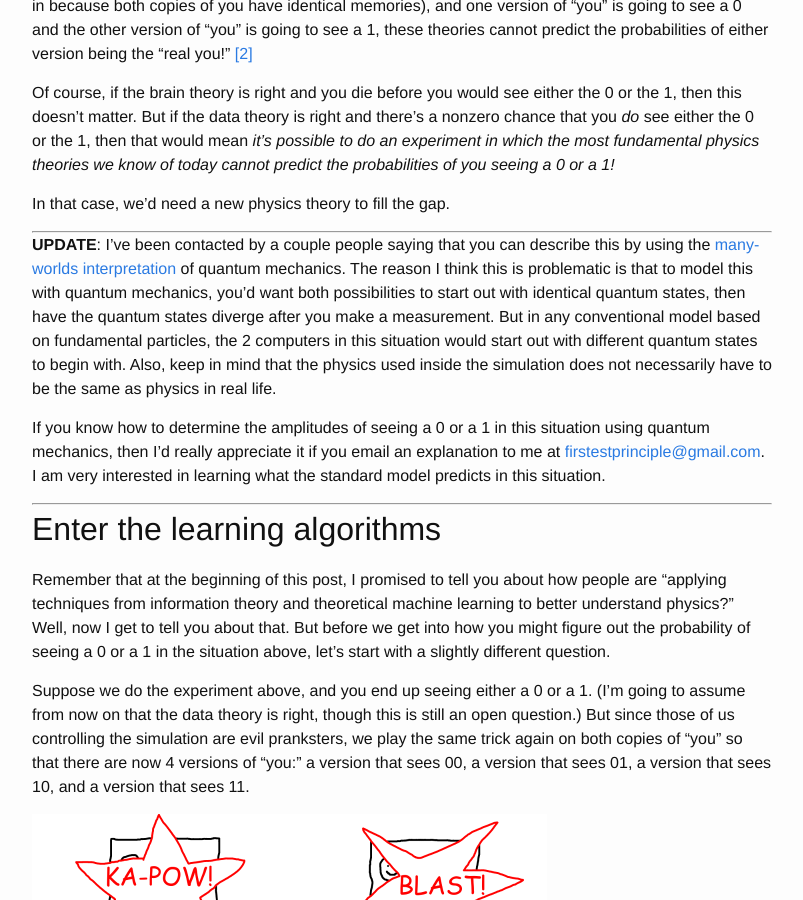
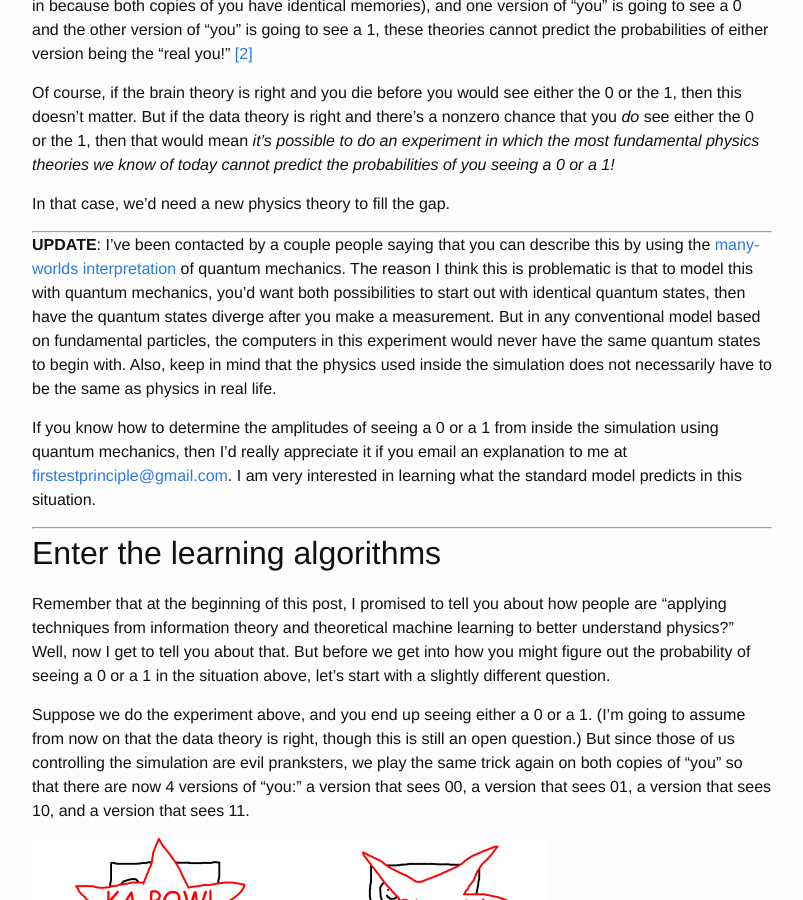
Before and after one commit to ad510/firstest-principle, a Jekyll site: the page built from _posts/2016-07-10-learning.md, in a window 1280 px wide and 900 px high, scrolled down 6508 px. Shown: the whole window, without its empty margins (238-1041 px from the left). Built offline with Jekyll 4.4.1, drawn with Linux system fonts in a browser that asks for light colours.

Commit message:
start out with different -> never have the same

```diff
--- a/_posts/2016-07-10-learning.md
+++ b/_posts/2016-07-10-learning.md
@@ -97,9 +97,9 @@ In that case, we'd need a new physics theory to fill the gap.
 
 ---
 
-**UPDATE**: I've been contacted by a couple people saying that you can describe this by using the [many-worlds interpretation](https://en.wikipedia.org/wiki/Many-worlds_interpretation) of quantum mechanics. The reason I think this is problematic is that to model this with quantum mechanics, you'd want both possibilities to start out with identical quantum states, then have the quantum states diverge after you make a measurement. But in any conventional model based on fundamental particles, the 2 computers in this situation would start out with different quantum states to begin with. Also, keep in mind that the physics used inside the simulation does not necessarily have to be the same as physics in real life.
+**UPDATE**: I've been contacted by a couple people saying that you can describe this by using the [many-worlds interpretation](https://en.wikipedia.org/wiki/Many-worlds_interpretation) of quantum mechanics. The reason I think this is problematic is that to model this with quantum mechanics, you'd want both possibilities to start out with identical quantum states, then have the quantum states diverge after you make a measurement. But in any conventional model based on fundamental particles, the computers in this experiment would never have the same quantum states to begin with. Also, keep in mind that the physics used inside the simulation does not necessarily have to be the same as physics in real life.
 
-If you know how to determine the amplitudes of seeing a 0 or a 1 in this situation using quantum mechanics, then I'd really appreciate it if you email an explanation to me at [firstestprinciple@gmail.com](mailto:firstestprinciple@gmail.com). I am very interested in learning what the standard model predicts in this situation.
+If you know how to determine the amplitudes of seeing a 0 or a 1 from inside the simulation using quantum mechanics, then I'd really appreciate it if you email an explanation to me at [firstestprinciple@gmail.com](mailto:firstestprinciple@gmail.com). I am very interested in learning what the standard model predicts in this situation.
 
 ---
 
```
